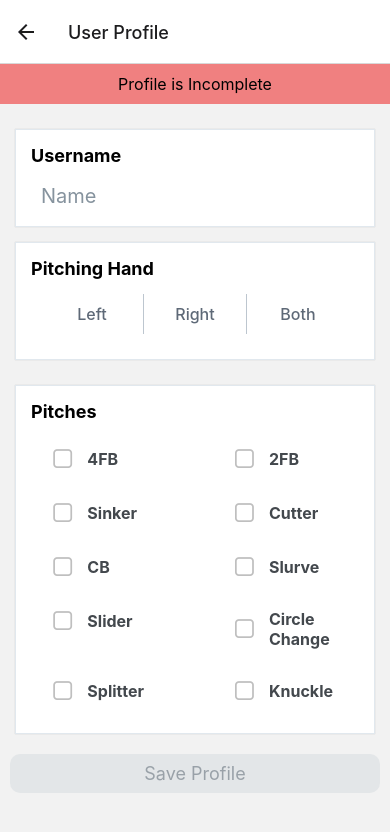
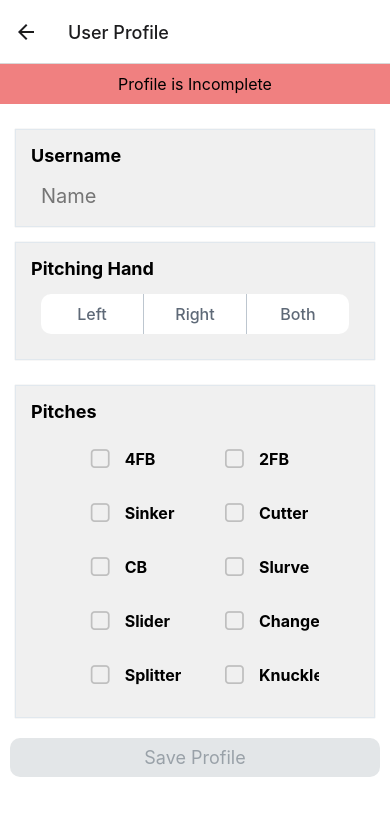
Before and after one commit to roderpad/PitchTracker, a React Native app: screen /Home in a window 390 px wide. Both pictures are taken after a click on the button "Start New Session". Shown: the top 832 px of the page. Built offline with nearby package versions, Linux system fonts and the light colour scheme.

Commit message:
Add theme support and styles to ProfileSetupScreen

```diff
--- a/src/screens/ProfileSetupScreen.js
+++ b/src/screens/ProfileSetupScreen.js
@@ -8,6 +8,7 @@ import {
   Button,
 } from 'react-native-elements';
 import AsyncStorage from '@react-native-async-storage/async-storage';
+import {useTheme} from '../context/ThemeContext';
 
 const ProfileSetupScreen = () => {
   const [name, setName] = useState('');
@@ -20,11 +21,14 @@ const ProfileSetupScreen = () => {
     CB: false,
     Slurve: false,
     Slider: false,
-    'Circle Change': false,
+    Change: false,
     Splitter: false,
     Knuckle: false,
   });
   const [savedProfile, setSavedProfile] = useState(null);
+
+  const {theme} = useTheme();
+  const styles = getStyles(theme);
 
   useEffect(() => {
     const loadProfile = async () => {
@@ -135,6 +139,7 @@ const ProfileSetupScreen = () => {
             onChangeText={setName}
             inputContainerStyle={styles.inputContainer}
             inputStyle={styles.inputText}
+            placeholderTextColor={theme.placeholderText}
           />
         </Card>
         <Card containerStyle={styles.card}>
@@ -170,34 +175,41 @@ const ProfileSetupScreen = () => {
   );
 };
 
-const styles = StyleSheet.create({
+const getStyles = theme =>
+  StyleSheet.create({
     container: {
       flex: 1,
       paddingTop: 50, // Make room for the indicator
+      backgroundColor: theme.background,
     },
     card: {
       marginBottom: 10,
+      backgroundColor: theme.cardBackground,
     },
     inputCard: {
       marginBottom: 0,
       paddingBottom: 0,
+      backgroundColor: theme.cardBackground,
     },
     inputContainer: {
       borderBottomWidth: 0,
       paddingTop: 0,
       marginBottom: 0,
       paddingBottom: 0,
+      backgroundColor: theme.cardBackground,
     },
     inputText: {
       fontSize: 20,
       paddingTop: 0,
       marginBottom: 0,
       paddingBottom: 0,
+      color: theme.text,
     },
     sectionTitle: {
       fontSize: 18,
       fontWeight: 'bold',
       marginBottom: 10,
+      color: theme.text,
     },
     buttonGroupContainer: {
       borderRadius: 10,
@@ -205,7 +217,7 @@ const styles = StyleSheet.create({
       marginBottom: 10,
     },
     selectedButton: {
-    backgroundColor: '#bfe3f5',
+      backgroundColor: theme.primary,
     },
     buttonGroupText: {
       fontSize: 16,
@@ -214,12 +226,15 @@ const styles = StyleSheet.create({
       width: '50%',
       backgroundColor: 'transparent',
       borderWidth: 0,
+      marginRight: 0,
+      paddingRight: 0,
     },
     checkboxText: {
       fontSize: 16,
+      color: theme.text,
     },
     saveButton: {
-    backgroundColor: '#005f73',
+      backgroundColor: theme.buttonBackground,
       borderRadius: 10,
       margin: 10,
     },
@@ -232,10 +247,11 @@ const styles = StyleSheet.create({
       justifyContent: 'center',
       alignItems: 'center',
       zIndex: 1,
+      backgroundColor: theme.indicatorBackground,
     },
     indicatorText: {
       fontSize: 16,
-    color: 'black',
+      color: theme.indicatorText,
     },
     flatList: {
       alignSelf: 'center',
--- a/src/theme/darkTheme.js
+++ b/src/theme/darkTheme.js
@@ -4,5 +4,10 @@ export const darkTheme = {
   borderColor: '#373737',
   sectionBackground: '#1E1E1E',
   text: '#ffffff',
+  placeholderText: '#a1a1a1', // Placeholder text color for inputs
+  cardBackground: '#242424', // Card background color
+  buttonBackground: '#bb86fc', // Button background color
+  indicatorBackground: '#333333', // Indicator background color
+  indicatorText: '#ffffff', // Indicator text color
   // Add other color and styling properties as needed
 };
--- a/src/theme/lightTheme.js
+++ b/src/theme/lightTheme.js
@@ -4,5 +4,10 @@ export const lightTheme = {
   borderColor: '#E0E0E0',
   sectionBackground: '#FFFFFF',
   text: '#000000',
+  placeholderText: '#757575', // Placeholder text color for inputs
+  cardBackground: '#f0f0f0', // Card background color
+  buttonBackground: '#6200ee', // Button background color
+  indicatorBackground: '#f5f5f5', // Indicator background color
+  indicatorText: '#000000', // Indicator text color
   // Add other color and styling properties as needed
 };
```
Lines whose indentation alone changed are shown as unchanged.
